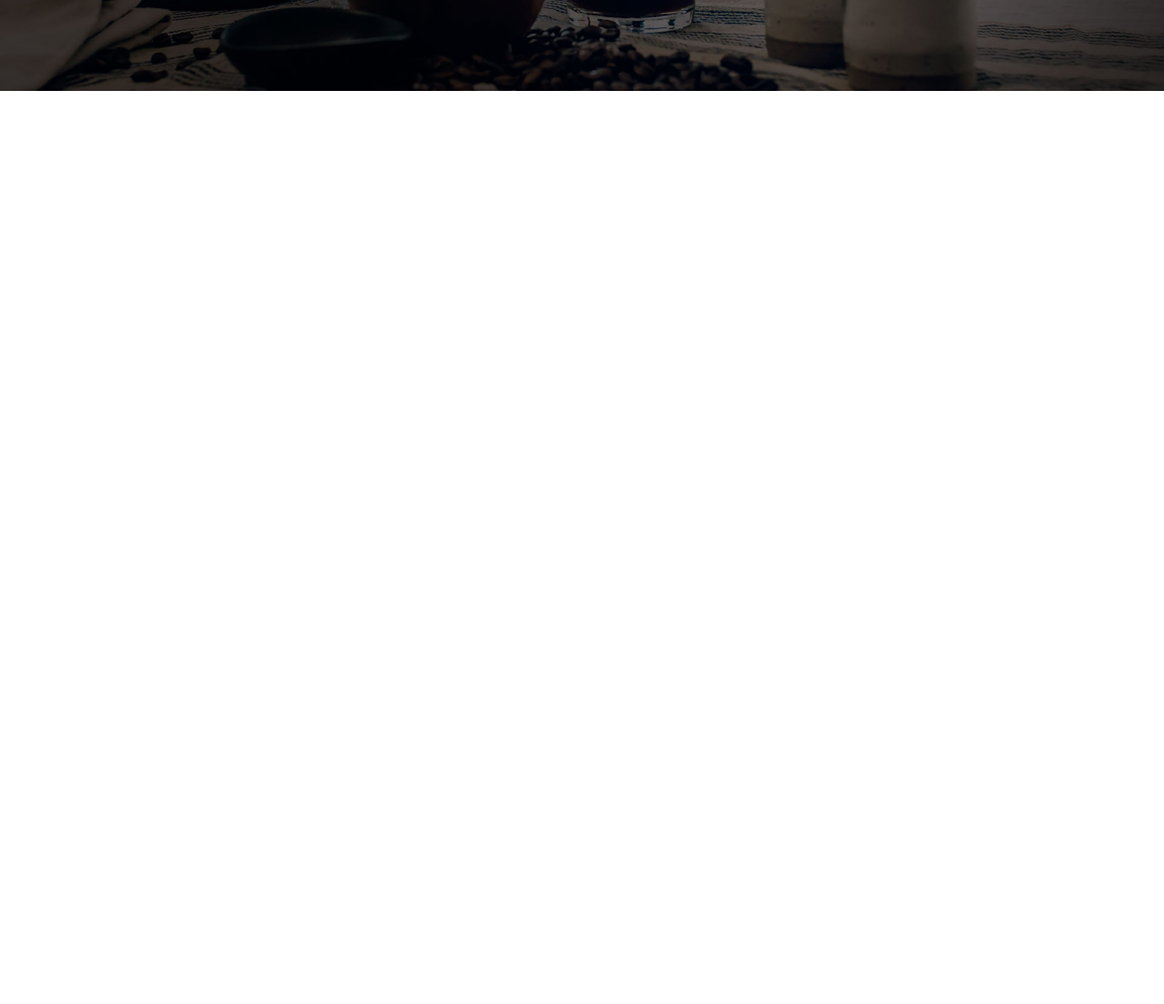
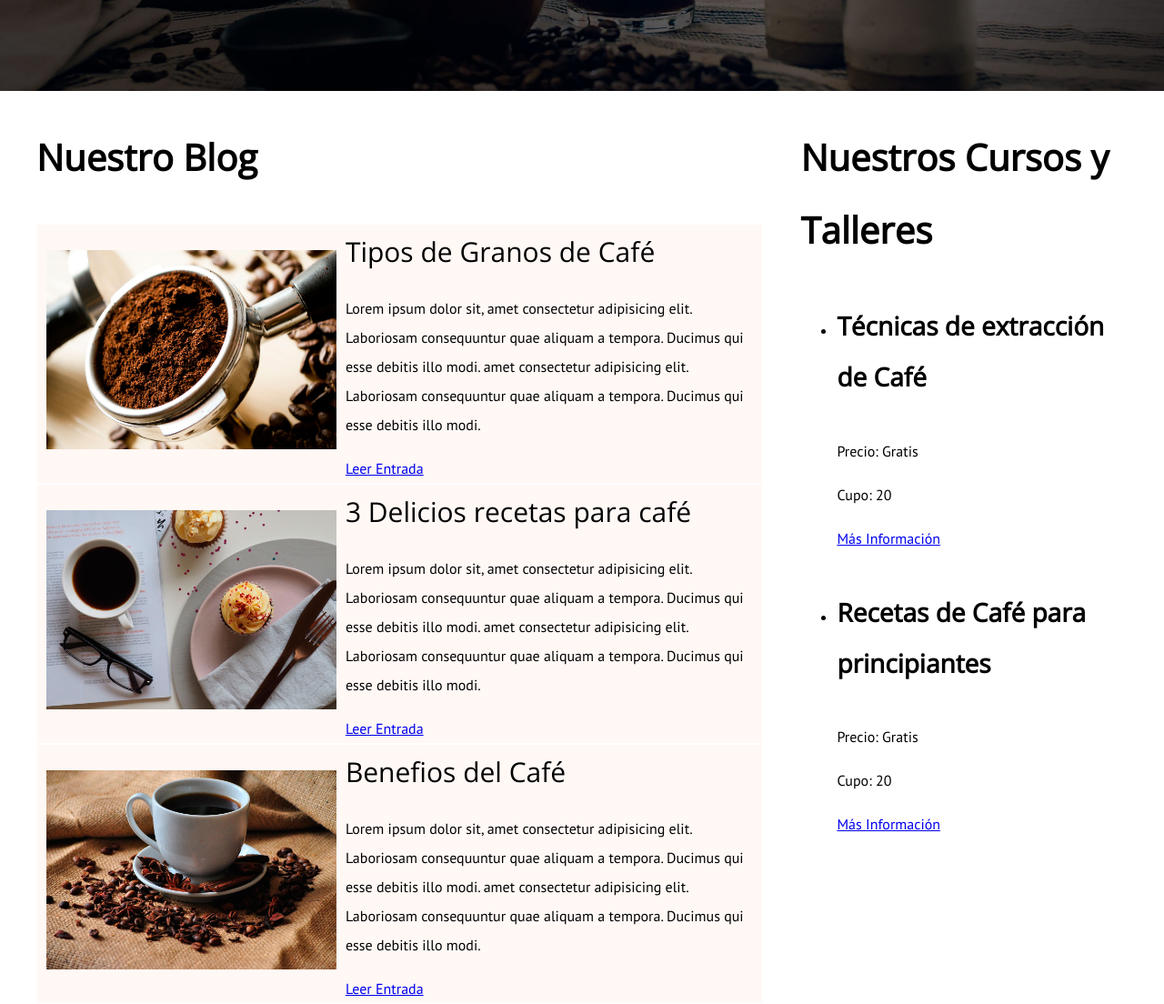
Before and after one commit to marcelamaldonado/proyecto_blog_caf-, a plain HTML site: page index.html in a window 1280 px wide. Shown: the part 500-1604 px from the top of the page at 91% size. Before the commit the page ends 800 px from the top, so only its background shows below. Drawn offline with nearby package versions, Linux system fonts and the light colour scheme.

Commit message:
probando opcion .1

```diff
--- a/index.html
+++ b/index.html
@@ -28,8 +28,63 @@
               <p class="no_margin">Aprende de los expertos con las mejores recetas y consejos</p>
           </div>
       </div> <!--contenedor-->
-
     </header>
 
+<div class="contenido_principal contenedor">
+    <main class="blog">
+        <h2>Nuestro Blog</h2>
+        <article class="entrada_blog">
+            <div class="imagen">
+                <img src="img/blog1.jpg" alt="imagen blog 1">
+            </div> <!--imagen-->
+            <div class="contenido_blog">
+                <h3 class="no_margin">Tipos de Granos de Café</h3>
+                <p>Lorem ipsum dolor sit, amet consectetur adipisicing elit. Laboriosam consequuntur quae aliquam a tempora. Ducimus qui esse debitis illo modi. amet consectetur adipisicing elit. Laboriosam consequuntur quae aliquam a tempora. Ducimus qui esse debitis illo modi.</p>
+                <a href="entrada.html" class="btn btn_primario">Leer Entrada</a>
+            </div>
+        </article>
+
+        <article class="entrada_blog">
+                <div class="imagen">
+                    <img src="img/blog2.jpg" alt="imagen blog 1">
+                </div> <!--imagen-->
+                <div class="contenido_blog">
+                    <h3 class="no_margin">3 Delicios recetas para café</h3>
+                    <p>Lorem ipsum dolor sit, amet consectetur adipisicing elit. Laboriosam consequuntur quae aliquam a tempora. Ducimus qui esse debitis illo modi. amet consectetur adipisicing elit. Laboriosam consequuntur quae aliquam a tempora. Ducimus qui esse debitis illo modi.</p>
+                    <a href="entrada.html" class="btn btn_primario">Leer Entrada</a>
+                </div>
+            </article>
+
+            <article class="entrada_blog">
+                    <div class="imagen">
+                        <img src="img/blog3.jpg" alt="imagen blog 1">
+                    </div> <!--imagen-->
+                    <div class="contenido_blog">
+                        <h3 class="no_margin">Benefios del Café</h3>
+                        <p>Lorem ipsum dolor sit, amet consectetur adipisicing elit. Laboriosam consequuntur quae aliquam a tempora. Ducimus qui esse debitis illo modi. amet consectetur adipisicing elit. Laboriosam consequuntur quae aliquam a tempora. Ducimus qui esse debitis illo modi.</p>
+                        <a href="entrada.html" class="btn btn_primario">Leer Entrada</a>
+                    </div>
+                </article>
+    </main>
+    <aside class="cursos">
+        <h2>Nuestros Cursos y Talleres</h2>
+
+        <ul class="cursos_lista">
+          <li class="curso">
+            <h4>Técnicas de extracción de Café</h4>
+            <p>Precio: <span>Gratis</span></p>
+            <p>Cupo: <span>20</span></p>
+            <a href="cursos.html" class="btn btn-secundario">Más Información</a>
+        </li>
+        <li class="curso">
+                <h4>Recetas de Café para principiantes</h4>
+                <p>Precio: <span>Gratis</span></p>
+                <p>Cupo: <span>20</span></p>
+                <a href="cursos.html" class="btn btn-secundario">Más Información</a>
+            </li>
+
+        </ul>
+    </aside>
+</div>
 </body>
 </html>
```
